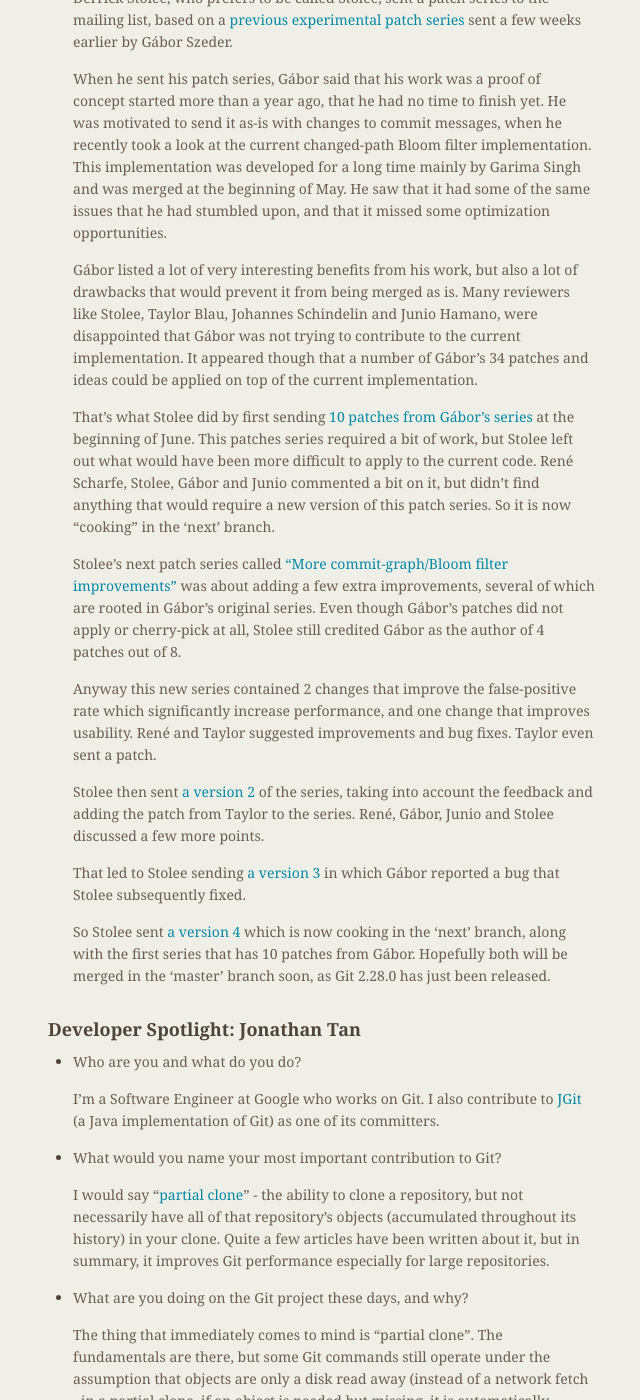
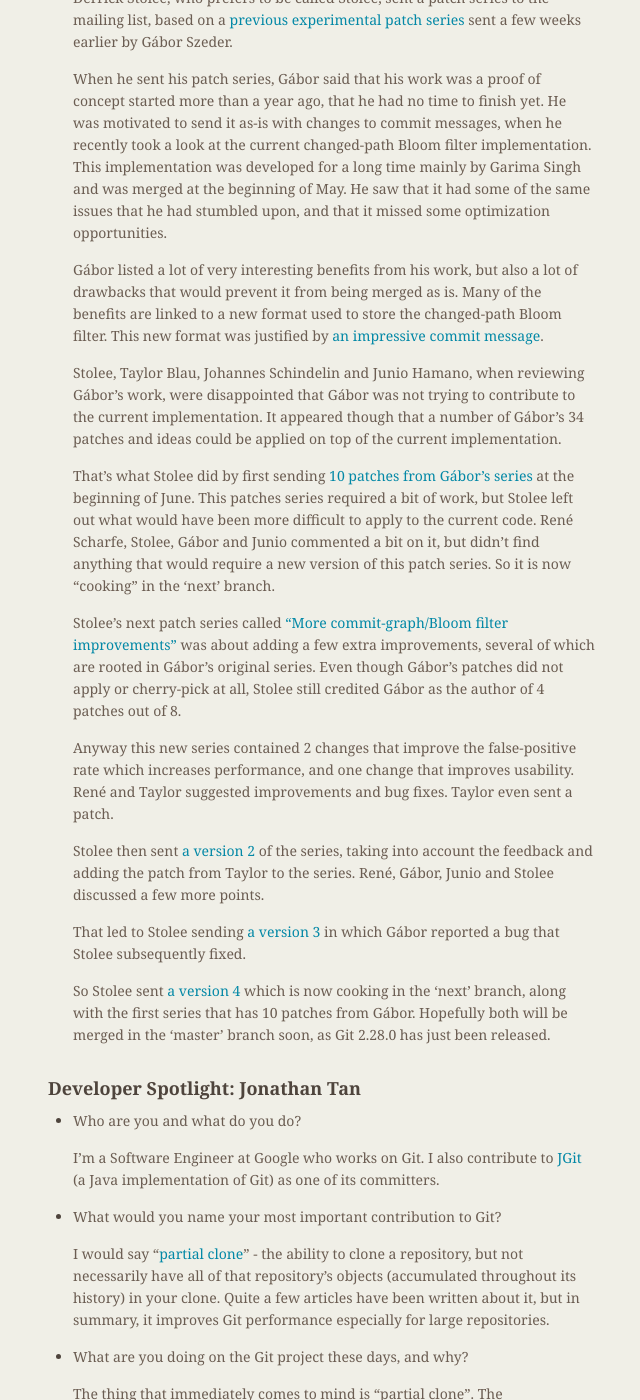
Before and after one commit to git/git.github.io, a Jekyll site: the page built from rev_news/drafts/edition-65.md, in a window 1280 px wide and 1400 px high, scrolled down 2220 px. Shown: the whole window, without its empty margins (486-1126 px from the left). Built offline with Jekyll 4.4.1, drawn with Linux system fonts in a browser that asks for light colours.

Commit message:
rn-65: improve Bloom filter article

```diff
--- a/rev_news/drafts/edition-65.md
+++ b/rev_news/drafts/edition-65.md
@@ -127,9 +127,13 @@
 
   Gábor listed a lot of very interesting benefits from his work, but
   also a lot of drawbacks that would prevent it from being merged as
-  is. Many reviewers like Stolee, Taylor Blau, Johannes Schindelin and
-  Junio Hamano, were disappointed that Gábor was not trying to
-  contribute to the current implementation. It appeared though that
+  is. Many of the benefits are linked to a new format used to store
+  the changed-path Bloom filter. This new format was justified by
+  [an impressive commit message](https://public-inbox.org/git/20200529085038.26008-16-szeder.dev@gmail.com/).
+
+  Stolee, Taylor Blau, Johannes Schindelin and Junio Hamano, when
+  reviewing Gábor's work, were disappointed that Gábor was not trying
+  to contribute to the current implementation. It appeared though that
   a number of Gábor's 34 patches and ideas could be applied on top of
   the current implementation.
 
@@ -150,7 +154,7 @@
   author of 4 patches out of 8.
 
   Anyway this new series contained 2 changes that improve the
-  false-positive rate which significantly increase performance, and
+  false-positive rate which increases performance, and
   one change that improves usability. René and Taylor
   suggested improvements and bug fixes. Taylor even sent a patch.
 
```
